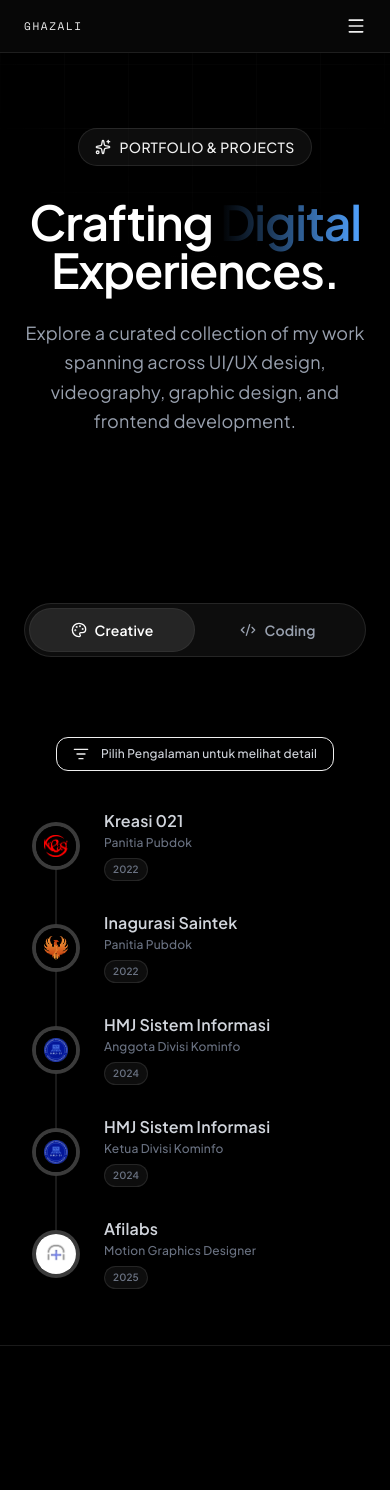
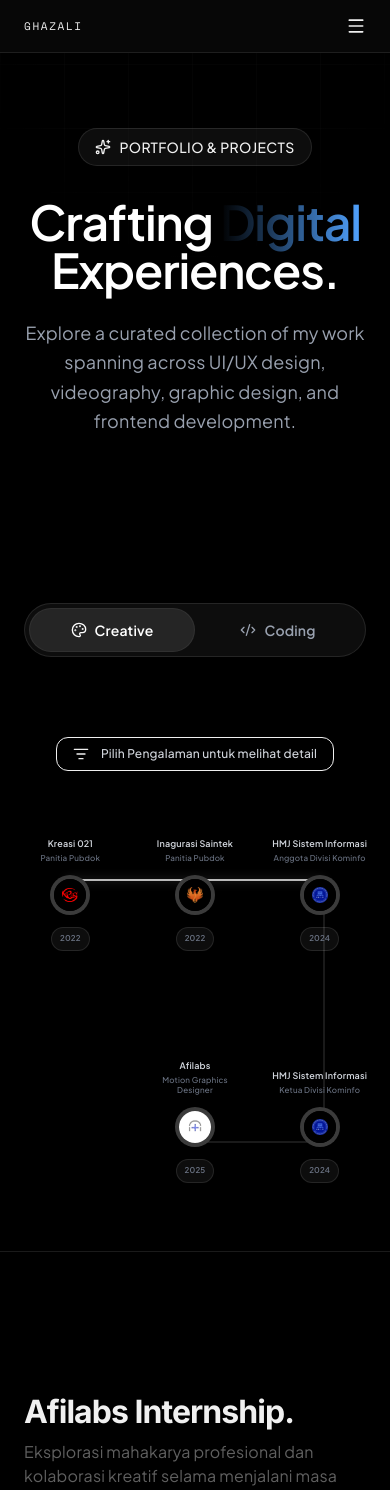
Before and after one commit to Cipaxdragon/Portofolio-Gza, a Next.js app: page /works in a window 390 px wide. Shown: the top 1490 px of the page. Built offline with nearby package versions, Linux system fonts and the light colour scheme.

Commit message:
feat: add HorizontalTimeline component to display experience milestones with responsive layout

```diff
--- a/src/components/sections/HorizontalTimeline.jsx
+++ b/src/components/sections/HorizontalTimeline.jsx
@@ -29,31 +29,54 @@
 
   return (
     <div className="w-full relative mb-4">
-      <div className="relative max-w-5xl mx-auto flex flex-col md:flex-row justify-between items-start md:items-center px-8 sm:px-12 py-8 md:py-4 gap-8 md:gap-0">
+      <div className="relative max-w-5xl mx-auto grid grid-cols-3 md:flex md:justify-between items-center px-2 sm:px-12 py-4 md:py-4 gap-y-12 md:gap-y-0 overflow-hidden md:overflow-visible">
 
-        {/* Continuous Background Line */}
+        {/* === BACKGROUND TRACKS === */}
         {/* Desktop Horizontal Line */}
         <div className="hidden md:block absolute left-16 right-16 top-1/2 h-[2px] bg-white/10 -translate-y-1/2 z-0" />
-        {/* Mobile Vertical Line */}
-        <div className="md:hidden absolute left-[55px] sm:left-[71px] top-12 bottom-12 w-[2px] bg-white/10 z-0" />
 
-        {/* Active Line Progress */}
+        {/* Mobile Snaking Lines Wrappers */}
+        <div className="md:hidden absolute left-[16.66%] right-[16.66%] top-[100px] xs:top-[104px] sm:top-[124px] h-[2px] bg-white/10 z-0">
+          <div
+            className="h-full bg-white/70 transition-all duration-700 shadow-[0_0_10px_rgba(255,255,255,0.3)]"
+            style={{ width: (() => {
+              const activeIndex = tabExperiences.findIndex(e => e.tabId === activeId);
+              if (activeIndex === 0) return '0%';
+              if (activeIndex === 1) return '50%';
+              return '100%';
+            })() }}
+          />
+        </div>
+
+        <div className="md:hidden absolute right-[16.66%] top-[100px] xs:top-[104px] sm:top-[124px] bottom-[84px] xs:bottom-[88px] sm:bottom-[108px] w-[2px] bg-white/10 z-0">
+          <div
+            className="w-full bg-white/70 transition-all duration-700 shadow-[0_0_10px_rgba(255,255,255,0.3)]"
+            style={{ height: (() => {
+              const activeIndex = tabExperiences.findIndex(e => e.tabId === activeId);
+              return activeIndex >= 3 ? '100%' : '0%';
+            })() }}
+          />
+        </div>
+
+        <div className="md:hidden absolute left-[50%] right-[16.66%] bottom-[84px] xs:bottom-[88px] sm:bottom-[108px] h-[2px] bg-white/10 z-0">
+          <div
+            className="absolute right-0 top-0 h-full bg-white/70 transition-all duration-700 shadow-[0_0_10px_rgba(255,255,255,0.3)]"
+            style={{ width: (() => {
+              const activeIndex = tabExperiences.findIndex(e => e.tabId === activeId);
+              return activeIndex >= 4 ? '100%' : '0%';
+            })() }}
+          />
+        </div>
+
+        {/* === ACTIVE TRACK FOR DESKTOP === */}
         {(() => {
           const activeIndex = tabExperiences.findIndex(e => e.tabId === activeId);
           const progressPercentage = activeIndex === -1 ? 0 : (activeIndex / (tabExperiences.length - 1)) * 100;
           return (
-            <>
-              {/* Desktop Active Line */}
-              <div
-                className="hidden md:block absolute left-16 top-1/2 h-[2px] bg-white/70 -translate-y-1/2 z-0 transition-all duration-700 shadow-[0_0_10px_rgba(255,255,255,0.3)]"
-                style={{ width: `calc(${progressPercentage}% - ${progressPercentage > 0 ? (activeIndex === tabExperiences.length - 1 ? 64 : 32) : 0}px)` }}
-              />
-              {/* Mobile Active Line */}
-              <div
-                className="md:hidden absolute left-[55px] sm:left-[71px] top-12 w-[2px] bg-white/70 z-0 transition-all duration-700 shadow-[0_0_10px_rgba(255,255,255,0.3)]"
-                style={{ height: `calc(${progressPercentage}% - ${progressPercentage > 0 ? (activeIndex === tabExperiences.length - 1 ? 48 : 24) : 0}px)` }}
-              />
-            </>
+            <div
+              className="hidden md:block absolute left-16 top-1/2 h-[2px] bg-white/70 -translate-y-1/2 z-0 transition-all duration-700 shadow-[0_0_10px_rgba(255,255,255,0.3)]"
+              style={{ width: `calc(${progressPercentage}% - ${progressPercentage > 0 ? (activeIndex === tabExperiences.length - 1 ? 64 : 32) : 0}px)` }}
+            />
           )
         })()}
 
@@ -76,8 +99,9 @@
 
           if (exp.tabId === 'kreasi') shortOrgName = "Kreasi 021";
           else if (exp.tabId === 'inaugurasi') shortOrgName = "Inagurasi Saintek";
-          else if (exp.tabId === 'hmj23' || exp.tabId === 'hmj24') shortOrgName = "HMJ Sistem Informasi";
-          else if (exp.tabId === 'afilabs') shortOrgName = "Afilabs";
+          else if (exp.tabId === 'hmj23' || shortOrgName.includes("Anggota")) shortOrgName = "HMJ Sistem Informasi";
+          else if (exp.tabId === 'hmj24' || shortOrgName.includes("Ketua")) shortOrgName = "HMJ Sistem Informasi";
+          if (exp.tabId === 'afilabs') shortOrgName = "Afilabs";
 
           // Cleanup period string
           let shortYear = exp.periode;
@@ -90,43 +114,34 @@
             <div
               key={idx}
               onClick={() => onSelect(exp.tabId)}
-              className="relative z-10 flex flex-row md:flex-col items-center justify-start md:justify-center w-full md:w-36 cursor-pointer group gap-6 md:gap-0"
+              className="relative z-10 flex flex-col items-center justify-center w-full md:w-36 cursor-pointer group"
+              style={{
+                gridColumnStart: idx < 3 ? idx + 1 : 6 - idx,
+                gridRowStart: idx < 3 ? 1 : 2
+              }}
             >
-              {/* Desktop Top Text Space (Hidden on mobile) */}
-              <div className="hidden md:flex h-24 flex-col items-center justify-end pb-4 w-full transition-all duration-300">
-                <h3 className={`text-sm text-center font-bold leading-tight w-40 mb-1 ${isActive ? 'text-white' : 'text-gray-300 group-hover:text-white'}`}>
+              {/* Top Text Space */}
+              <div className="h-20 sm:h-24 flex flex-col items-center justify-end pb-3 sm:pb-4 w-full transition-all duration-300">
+                <h3 className={`text-[9px] xs:text-[10px] sm:text-xs md:text-sm text-center font-bold leading-tight w-24 xs:w-28 sm:w-40 mb-1 ${isActive ? 'text-white' : 'text-gray-300 group-hover:text-white'}`}>
                   {shortOrgName}
                 </h3>
-                <p className={`text-xs text-center font-medium leading-tight w-40 ${isActive ? 'text-gray-300' : 'text-gray-500 group-hover:text-gray-400'}`}>
+                <p className={`text-[8px] xs:text-[9px] sm:text-xs text-center font-medium leading-tight w-24 xs:w-28 sm:w-40 ${isActive ? 'text-gray-300' : 'text-gray-500 group-hover:text-gray-400'}`}>
                   {shortRole}
                 </p>
               </div>
 
-              {/* Node Circle (Left on Mobile, Center on Desktop) */}
-              <div className={`relative w-12 h-12 sm:w-14 sm:h-14 md:w-16 md:h-16 rounded-full flex items-center justify-center border-4 transition-all duration-500 shrink-0 md:my-0 ${isActive ? 'bg-[#111] border-white shadow-[0_0_20px_rgba(255,255,255,0.4)] scale-110' : 'bg-[#0a0a0a] border-white/20 group-hover:border-white/50 group-hover:scale-105'}`}>
-                 <div className={`relative w-full h-full rounded-full overflow-hidden ${exp.tabId === 'afilabs' ? 'bg-white' : 'bg-black p-1.5 md:p-2'}`}>
+              {/* Node Circle */}
+              <div className={`relative w-10 h-10 xs:w-12 xs:h-12 sm:w-14 sm:h-14 md:w-16 md:h-16 rounded-full flex items-center justify-center border-4 transition-all duration-500 shrink-0 ${isActive ? 'bg-[#111] border-white shadow-[0_0_20px_rgba(255,255,255,0.4)] scale-110' : 'bg-[#0a0a0a] border-white/20 group-hover:border-white/50 group-hover:scale-105'}`}>
+                 <div className={`relative w-full h-full rounded-full overflow-hidden ${exp.tabId === 'afilabs' ? 'bg-white' : 'bg-black p-1.5 sm:p-2'}`}>
                    <Image src={exp.avatarUrl || exp.profileAvatar} alt="Logo" fill className={`object-contain ${exp.tabId === 'afilabs' ? 'p-1.5 scale-110' : 'p-2'}`} />
                  </div>
               </div>
 
-              {/* Desktop Bottom Text Space (Hidden on mobile) */}
-              <div className="hidden md:flex h-20 items-start justify-center pt-4 w-full transition-all duration-300">
-                <span className={`inline-block text-xs text-center font-semibold px-3 py-1 rounded-full border ${isActive ? 'bg-white/20 text-white border-white/50' : 'bg-white/5 text-gray-500 border-white/10 group-hover:text-gray-300'}`}>
+              {/* Bottom Text Space */}
+              <div className="h-16 sm:h-20 flex items-start justify-center pt-3 sm:pt-4 w-full transition-all duration-300">
+                <span className={`inline-block text-[8px] xs:text-[10px] sm:text-xs text-center font-semibold px-2 xs:px-3 py-1 rounded-full border ${isActive ? 'bg-white/20 text-white border-white/50' : 'bg-white/5 text-gray-500 border-white/10 group-hover:text-gray-300'}`}>
                   {shortYear}
                 </span>
-              </div>
-
-              {/* Mobile Text Space (Right of circle) */}
-              <div className="flex md:hidden flex-col items-start w-full">
-                 <h3 className={`text-base font-bold leading-tight mb-1 ${isActive ? 'text-white' : 'text-gray-300 group-hover:text-white'}`}>
-                   {shortOrgName}
-                 </h3>
-                 <p className={`text-xs font-medium leading-tight mb-2 ${isActive ? 'text-gray-300' : 'text-gray-500'}`}>
-                   {shortRole}
-                 </p>
-                 <span className={`text-[10px] font-semibold px-2 py-0.5 rounded-full border ${isActive ? 'bg-white/20 text-white border-white/50' : 'bg-white/5 text-gray-500 border-white/10'}`}>
-                   {shortYear}
-                 </span>
               </div>
             </div>
           )
```
